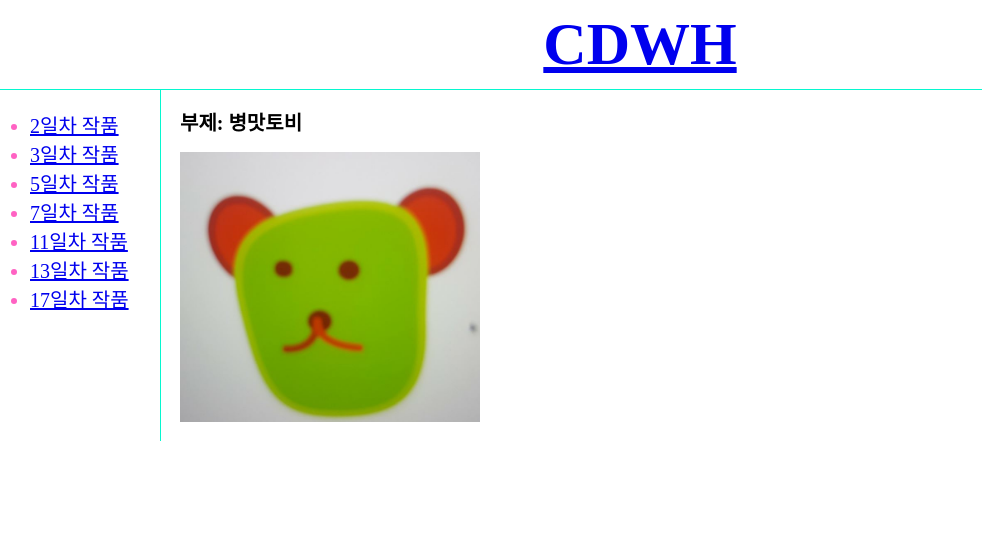
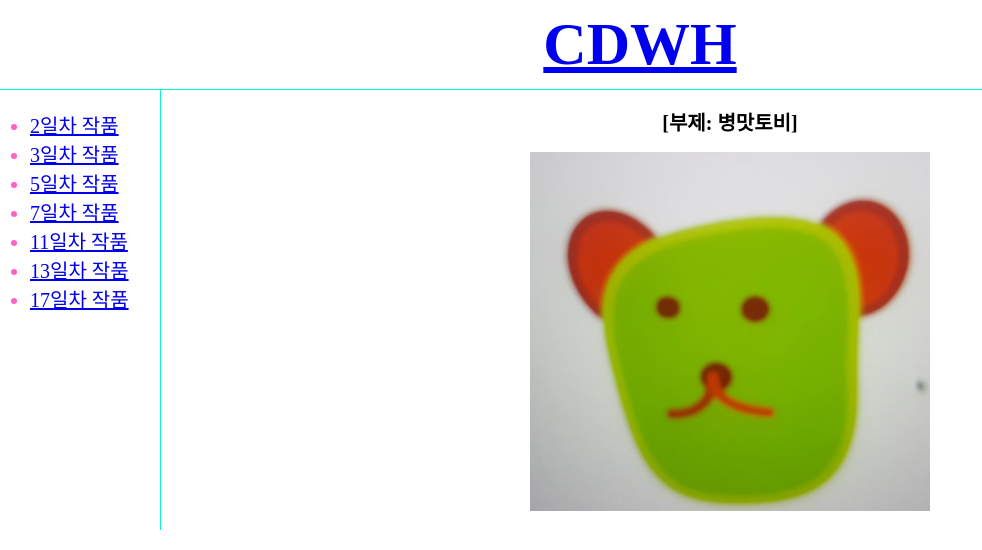
Before and after one commit to CDWH20/CDWH2, a plain HTML site: page 2일차.html in a window 1280 px wide. Shown: the whole page, without its empty margins (0-982 px from the left). Drawn offline with Linux system fonts and the light colour scheme.

Commit message:
Add files via upload

```diff
--- a/2일차.html
+++ b/2일차.html
@@ -19,10 +19,10 @@
                 <li><a href="17일차.html">17일차 작품</a></li>
             </ul>
             </ul>
-            <div>
-                <h2>부제: 병맛토비</h2>
+            <div style="text-align:center;">
+                <h2>[부제: 병맛토비]</h2>
                 <p class="cdwh">
-                    <img src="https://github.com/CDWH20/CDWH2/blob/master/2%EC%9D%BC%EC%B0%A8.JPG?raw=true" width=300px;>
+                    <img src="https://github.com/CDWH20/CDWH2/blob/master/2%EC%9D%BC%EC%B0%A8.JPG?raw=true" width=400px;>
                 </p>
             </div>
         </div>
```
Also changed, not shown: 11일차.html (+2 -2 lines), 13일차.html (+2 -2 lines), 17일차.html (+2 -2 lines), 3일차.html (+1 -1 lines), 5일차.html (+2 -2 lines), 7일차.html (+2 -2 lines).
